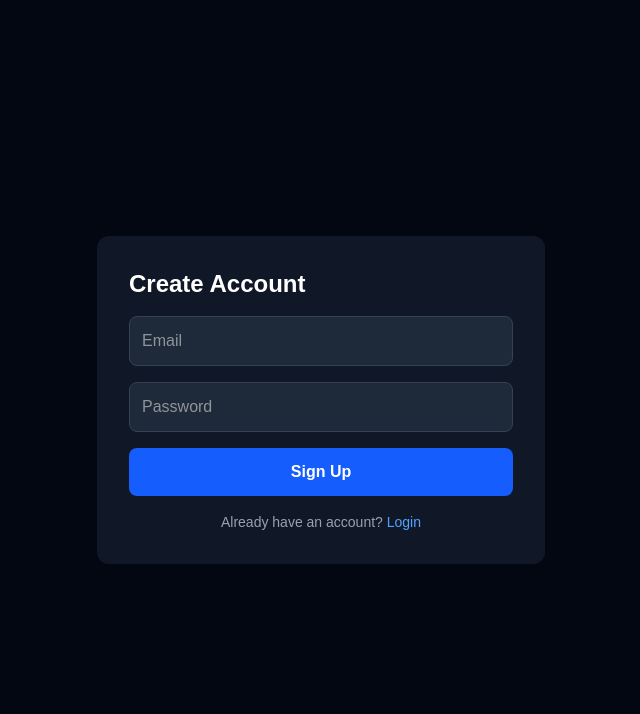
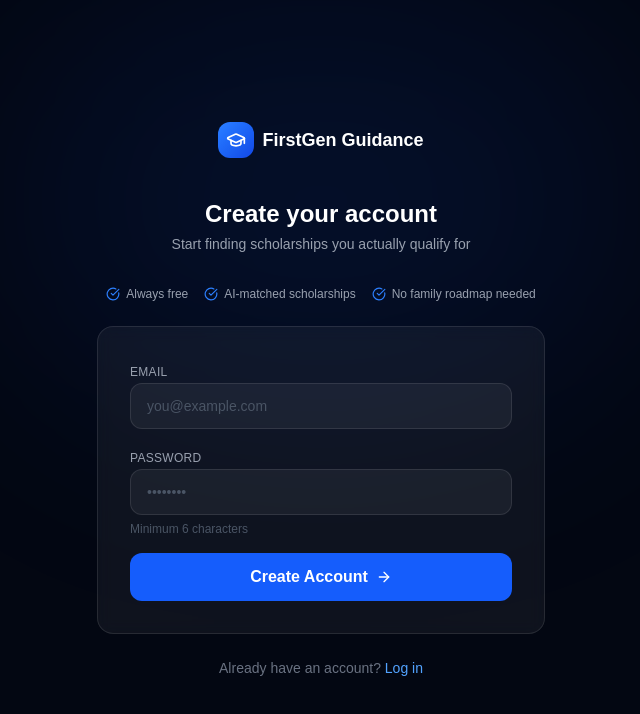
Before and after one commit to shubhitiwariiii/first-gen-guidance, a Next.js app: page /signup in a window 1280 px wide. Shown: the top 714 px of the page, without its empty margins (319-959 px from the left). Built offline with nearby package versions, Linux system fonts and the light colour scheme; no server answers.

Commit message:
feat: redesigned login and signup pages

```diff
--- a/src/app/login/page.tsx
+++ b/src/app/login/page.tsx
@@ -3,6 +3,8 @@
 import { useState } from 'react'
 import { createClient } from '@/lib/supabase/client'
 import { useRouter } from 'next/navigation'
+import Link from 'next/link'
+import { GraduationCap, ArrowRight } from 'lucide-react'
 
 export default function LoginPage() {
   const supabase = createClient()
@@ -21,52 +23,88 @@ export default function LoginPage() {
       setLoading(false)
       return
     }
-
-    // Check if onboarding is already complete
     const { data: profile } = await supabase
       .from('profiles')
       .select('onboarding_complete')
       .eq('id', data.user.id)
       .single()
 
-    if (profile?.onboarding_complete) {
-      router.push('/dashboard')
-    } else {
-      router.push('/onboarding')
-    }
+    if (profile?.onboarding_complete) router.push('/dashboard')
+    else router.push('/onboarding')
     setLoading(false)
   }
 
   return (
-    <div className="min-h-screen flex items-center justify-center bg-gray-950">
-      <div className="bg-gray-900 p-8 rounded-xl w-full max-w-md space-y-4">
-        <h1 className="text-2xl font-bold text-white">Welcome Back</h1>
+    <div className="min-h-screen bg-[#030712] flex items-center justify-center px-4">
+      {/* Background glow */}
+      <div className="absolute top-0 left-1/2 -translate-x-1/2 w-[600px] h-[400px] bg-blue-600/10 rounded-full blur-[120px] pointer-events-none" />
+
+      <div className="w-full max-w-md relative">
+
+        {/* Logo */}
+        <div className="text-center mb-8">
+          <Link href="/" className="inline-flex items-center gap-2 mb-6">
+            <div className="w-9 h-9 rounded-xl bg-gradient-to-br from-blue-500 to-blue-700 flex items-center justify-center">
+              <GraduationCap className="w-5 h-5 text-white" />
+            </div>
+            <span className="font-bold text-white text-lg">FirstGen Guidance</span>
+          </Link>
+          <h1 className="text-2xl font-bold text-white mt-4">Welcome back</h1>
+          <p className="text-gray-400 text-sm mt-1">Log in to continue your scholarship journey</p>
+        </div>
+
+        {/* Card */}
+        <div className="bg-white/5 border border-white/10 rounded-2xl p-8 backdrop-blur-sm">
+          <div className="space-y-4">
+            <div className="space-y-1.5">
+              <label className="text-gray-400 text-xs font-medium uppercase tracking-wide">Email</label>
               <input
                 type="email"
-          placeholder="Email"
+                placeholder="you@example.com"
                 value={email}
                 onChange={e => setEmail(e.target.value)}
-          className="w-full p-3 rounded-lg bg-gray-800 text-white border border-gray-700 focus:outline-none focus:border-blue-500"
+                onKeyDown={e => e.key === 'Enter' && handleLogin()}
+                className="w-full px-4 py-3 bg-white/5 border border-white/10 rounded-xl text-white placeholder-gray-600 text-sm focus:outline-none focus:border-blue-500 focus:bg-white/8 transition-all"
               />
+            </div>
+
+            <div className="space-y-1.5">
+              <label className="text-gray-400 text-xs font-medium uppercase tracking-wide">Password</label>
               <input
                 type="password"
-          placeholder="Password"
+                placeholder="••••••••"
                 value={password}
                 onChange={e => setPassword(e.target.value)}
-          className="w-full p-3 rounded-lg bg-gray-800 text-white border border-gray-700 focus:outline-none focus:border-blue-500"
+                onKeyDown={e => e.key === 'Enter' && handleLogin()}
+                className="w-full px-4 py-3 bg-white/5 border border-white/10 rounded-xl text-white placeholder-gray-600 text-sm focus:outline-none focus:border-blue-500 transition-all"
               />
-        {error && <p className="text-red-400 text-sm">{error}</p>}
+            </div>
+
+            {error && (
+              <div className="bg-red-500/10 border border-red-500/20 text-red-400 text-sm px-4 py-3 rounded-xl">
+                {error}
+              </div>
+            )}
+
             <button
               onClick={handleLogin}
               disabled={loading}
-          className="w-full p-3 bg-blue-600 hover:bg-blue-700 text-white rounded-lg font-semibold disabled:opacity-50"
+              className="w-full flex items-center justify-center gap-2 bg-blue-600 hover:bg-blue-500 text-white py-3 rounded-xl font-semibold transition-all hover:shadow-lg hover:shadow-blue-500/25 disabled:opacity-50 disabled:cursor-not-allowed mt-2"
             >
-          {loading ? 'Logging in...' : 'Login'}
+              {loading ? 'Logging in...' : (
+                <>Log in <ArrowRight className="w-4 h-4" /></>
+              )}
             </button>
-        <p className="text-gray-400 text-sm text-center">
+          </div>
+        </div>
+
+        <p className="text-center text-gray-500 text-sm mt-6">
           Don't have an account?{' '}
-          <a href="/signup" className="text-blue-400 hover:underline">Sign Up</a>
+          <Link href="/signup" className="text-blue-400 hover:text-blue-300 font-medium transition-colors">
+            Sign up free
+          </Link>
         </p>
+
       </div>
     </div>
   )
--- a/src/app/signup/page.tsx
+++ b/src/app/signup/page.tsx
@@ -3,6 +3,8 @@
 import { useState } from 'react'
 import { createClient } from '@/lib/supabase/client'
 import { useRouter } from 'next/navigation'
+import Link from 'next/link'
+import { GraduationCap, ArrowRight, CheckCircle } from 'lucide-react'
 
 export default function SignupPage() {
   const supabase = createClient()
@@ -26,35 +28,85 @@ export default function SignupPage() {
   }
 
   return (
-    <div className="min-h-screen flex items-center justify-center bg-gray-950">
-      <div className="bg-gray-900 p-8 rounded-xl w-full max-w-md space-y-4">
-        <h1 className="text-2xl font-bold text-white">Create Account</h1>
+    <div className="min-h-screen bg-[#030712] flex items-center justify-center px-4">
+      {/* Background glow */}
+      <div className="absolute top-0 left-1/2 -translate-x-1/2 w-[600px] h-[400px] bg-blue-600/10 rounded-full blur-[120px] pointer-events-none" />
+
+      <div className="w-full max-w-md relative">
+
+        {/* Logo */}
+        <div className="text-center mb-8">
+          <Link href="/" className="inline-flex items-center gap-2 mb-6">
+            <div className="w-9 h-9 rounded-xl bg-gradient-to-br from-blue-500 to-blue-700 flex items-center justify-center">
+              <GraduationCap className="w-5 h-5 text-white" />
+            </div>
+            <span className="font-bold text-white text-lg">FirstGen Guidance</span>
+          </Link>
+          <h1 className="text-2xl font-bold text-white mt-4">Create your account</h1>
+          <p className="text-gray-400 text-sm mt-1">Start finding scholarships you actually qualify for</p>
+        </div>
+
+        {/* Perks */}
+        <div className="flex flex-wrap justify-center gap-4 mb-6">
+          {['Always free', 'AI-matched scholarships', 'No family roadmap needed'].map(perk => (
+            <div key={perk} className="flex items-center gap-1.5 text-xs text-gray-400">
+              <CheckCircle className="w-3.5 h-3.5 text-blue-500" />
+              {perk}
+            </div>
+          ))}
+        </div>
+
+        {/* Card */}
+        <div className="bg-white/5 border border-white/10 rounded-2xl p-8 backdrop-blur-sm">
+          <div className="space-y-4">
+            <div className="space-y-1.5">
+              <label className="text-gray-400 text-xs font-medium uppercase tracking-wide">Email</label>
               <input
                 type="email"
-          placeholder="Email"
+                placeholder="you@example.com"
                 value={email}
                 onChange={e => setEmail(e.target.value)}
-          className="w-full p-3 rounded-lg bg-gray-800 text-white border border-gray-700 focus:outline-none focus:border-blue-500"
+                className="w-full px-4 py-3 bg-white/5 border border-white/10 rounded-xl text-white placeholder-gray-600 text-sm focus:outline-none focus:border-blue-500 transition-all"
               />
+            </div>
+
+            <div className="space-y-1.5">
+              <label className="text-gray-400 text-xs font-medium uppercase tracking-wide">Password</label>
               <input
                 type="password"
-          placeholder="Password"
+                placeholder="••••••••"
                 value={password}
                 onChange={e => setPassword(e.target.value)}
-          className="w-full p-3 rounded-lg bg-gray-800 text-white border border-gray-700 focus:outline-none focus:border-blue-500"
+                className="w-full px-4 py-3 bg-white/5 border border-white/10 rounded-xl text-white placeholder-gray-600 text-sm focus:outline-none focus:border-blue-500 transition-all"
               />
-        {error && <p className="text-red-400 text-sm">{error}</p>}
+              <p className="text-gray-600 text-xs">Minimum 6 characters</p>
+            </div>
+
+            {error && (
+              <div className="bg-red-500/10 border border-red-500/20 text-red-400 text-sm px-4 py-3 rounded-xl">
+                {error}
+              </div>
+            )}
+
             <button
               onClick={handleSignup}
               disabled={loading}
-          className="w-full p-3 bg-blue-600 hover:bg-blue-700 text-white rounded-lg font-semibold disabled:opacity-50"
+              className="w-full flex items-center justify-center gap-2 bg-blue-600 hover:bg-blue-500 text-white py-3 rounded-xl font-semibold transition-all hover:shadow-lg hover:shadow-blue-500/25 disabled:opacity-50 disabled:cursor-not-allowed mt-2"
             >
-          {loading ? 'Creating account...' : 'Sign Up'}
+              {loading ? 'Creating account...' : (
+                <>Create Account <ArrowRight className="w-4 h-4" /></>
+              )}
             </button>
-        <p className="text-gray-400 text-sm text-center">
+          </div>
+        </div>
+
+        <p className="text-center text-gray-500 text-sm mt-6">
           Already have an account?{' '}
-          <a href="/login" className="text-blue-400 hover:underline">Login</a>
+          <Link href="/login" className="text-blue-400 hover:text-blue-300 font-medium transition-colors">
+            Log in
+          </Link>
         </p>
+
       </div>
     </div>
   )
```
Lines whose indentation alone changed are shown as unchanged.
